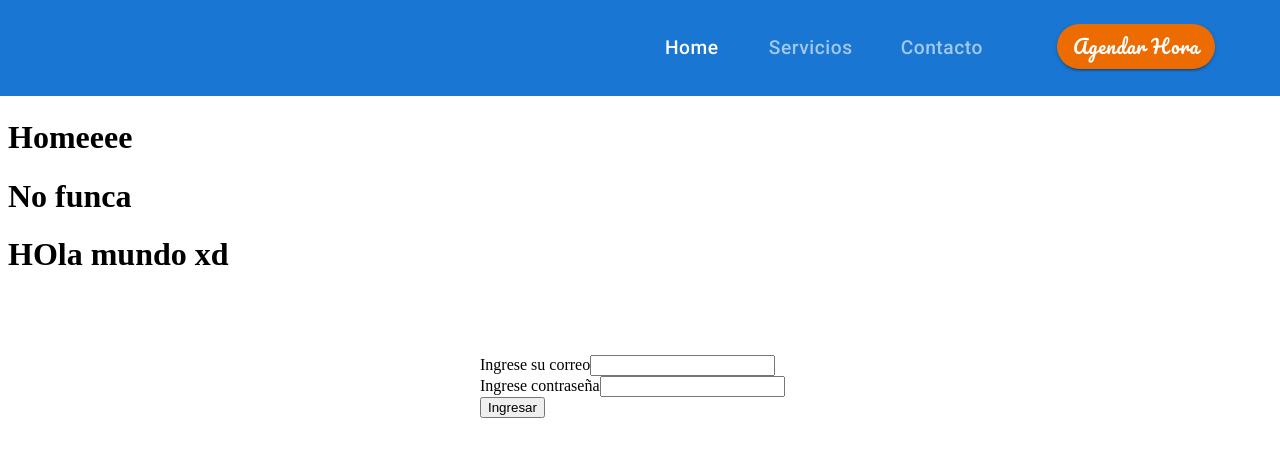
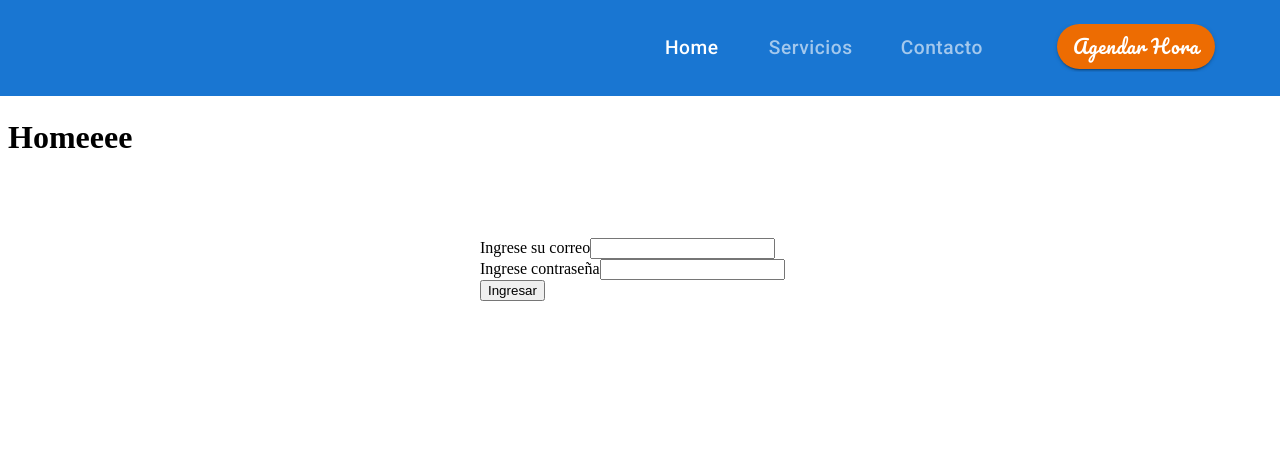
Before and after one commit to CamiloERH/proyectosoftware, a React (Create React App) app: page / in a window 1280 px wide. Shown: the top 456 px of the page. Built offline with nearby package versions, Linux system fonts and the light colour scheme.

Commit message:
Update App.js

```diff
--- a/src/App.js
+++ b/src/App.js
@@ -20,8 +20,6 @@ function App() {
           <Route exact path="/" component={() =>
             <div>
               <h1>Homeeee</h1>
-              <h1>No funca </h1>
-              <h1>HOla mundo xd </h1>
               <Login/>
 
             </div>}
```
